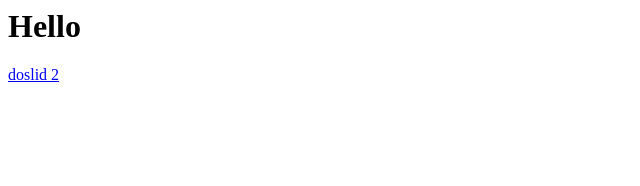
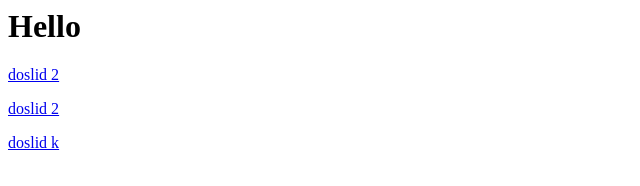
Before and after one commit to DarckList/semiconductor, a plain HTML site: page index.html in a window 1280 px wide. Shown: the whole page, without its empty margins (0-640 px from the left). Drawn offline with Linux system fonts and the light colour scheme.

Commit message:
worck plez

```diff
--- a/index.html
+++ b/index.html
@@ -1,2 +1,4 @@
 <h1>Hello</h1>
 <p><a href="дослід 2/index.html">doslid 2</a></p>
+<p><a href="https://www.google.com.ua/?gws_rd=ssl">doslid 2</a></p>
+<a href="https://www.google.com.ua/?gws_rd=ssl">doslid k</a>
```
